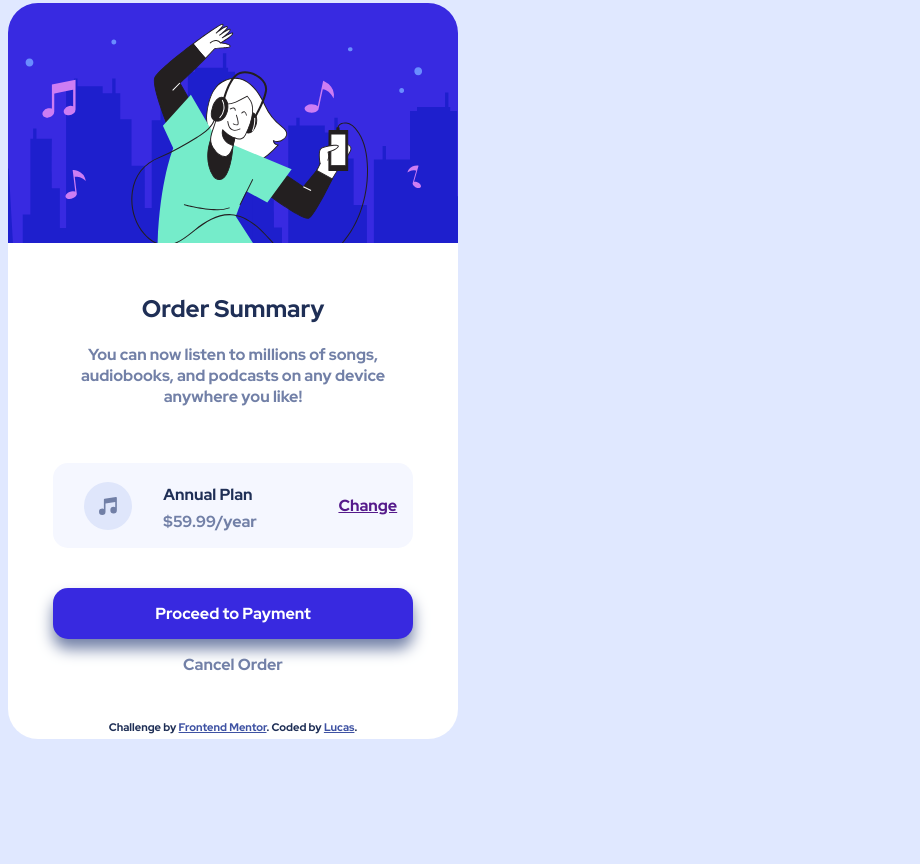
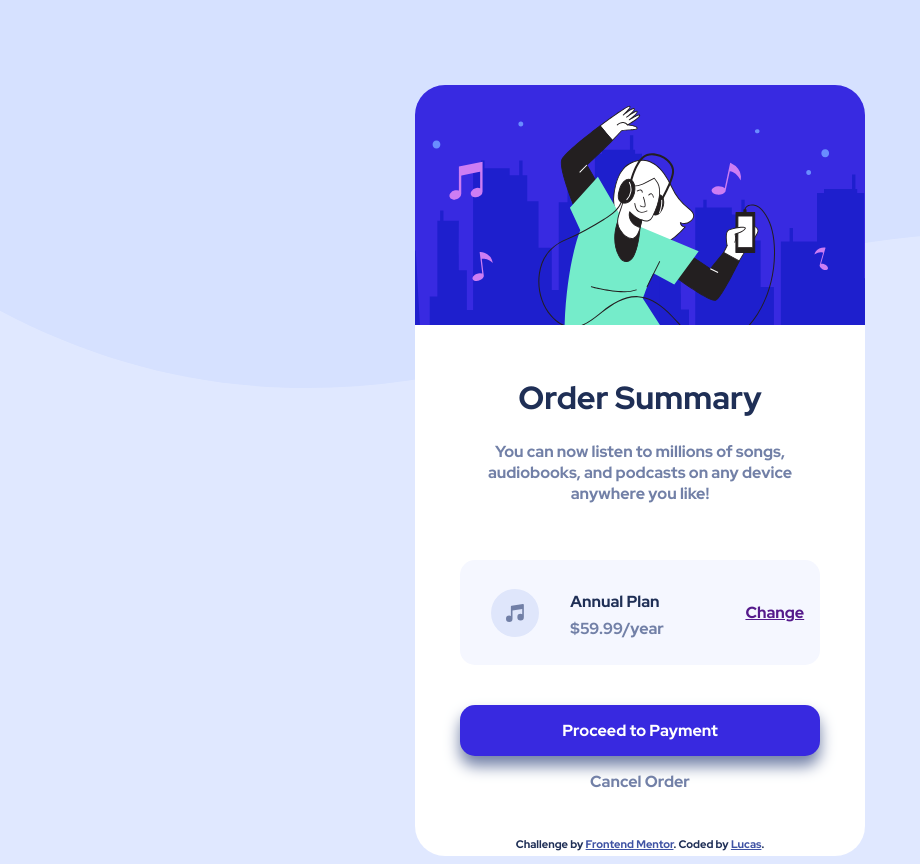
Before and after one commit to LucatoNine/Order_Summary, a plain HTML site: page index.html in a window 1280 px wide. Shown: the whole page, without its empty margins (0-920 px from the left). Before the commit the page ends 800 px from the top, so only its background shows below. Drawn offline with Linux system fonts and the light colour scheme.

Commit message:
End of project

```diff
--- a/index.html
+++ b/index.html
@@ -23,7 +23,7 @@
         <div class="main_text">
 
             <div class="summary">
-                <h2>Order Summary</h2>
+                <h1>Order Summary</h1>
 
                 <p>You can now listen to millions of songs, audiobooks, and podcasts on any
                 device anywhere you like!<p>
--- a/styles.css
+++ b/styles.css
@@ -1,9 +1,17 @@
 /* Fonts */
+html {
+    background: url("images/pattern-background-desktop.svg") no-repeat;
+    background-size: contain;
+    background-color: hsl(225, 100%, 94%);
+}
+
 
 body {
-    background-color: hsl(225, 100%, 94%);
     font-family: "RedHatDisplay", Calibri, Tahoma, sans-serif;
-
+    display: flex;
+    justify-content: center;
+    align-items: center;
+    margin-top: 90px;
 }
 
 @font-face  {
@@ -71,6 +79,7 @@ p {
     background-color: hsl(225, 100%, 98%);
     border-radius: 15px;
     margin-top: 40px;
+    padding: 10px 0px;
 }
 
 .icon {
```
